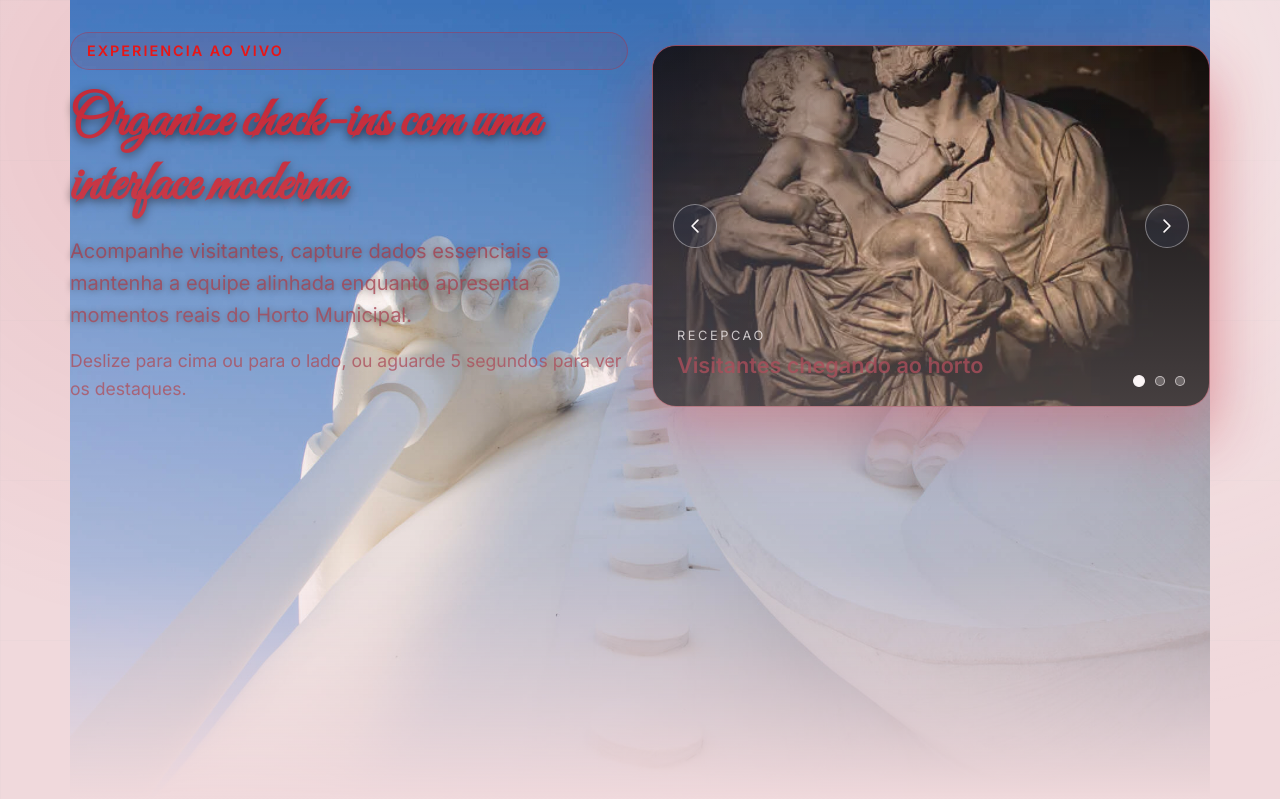
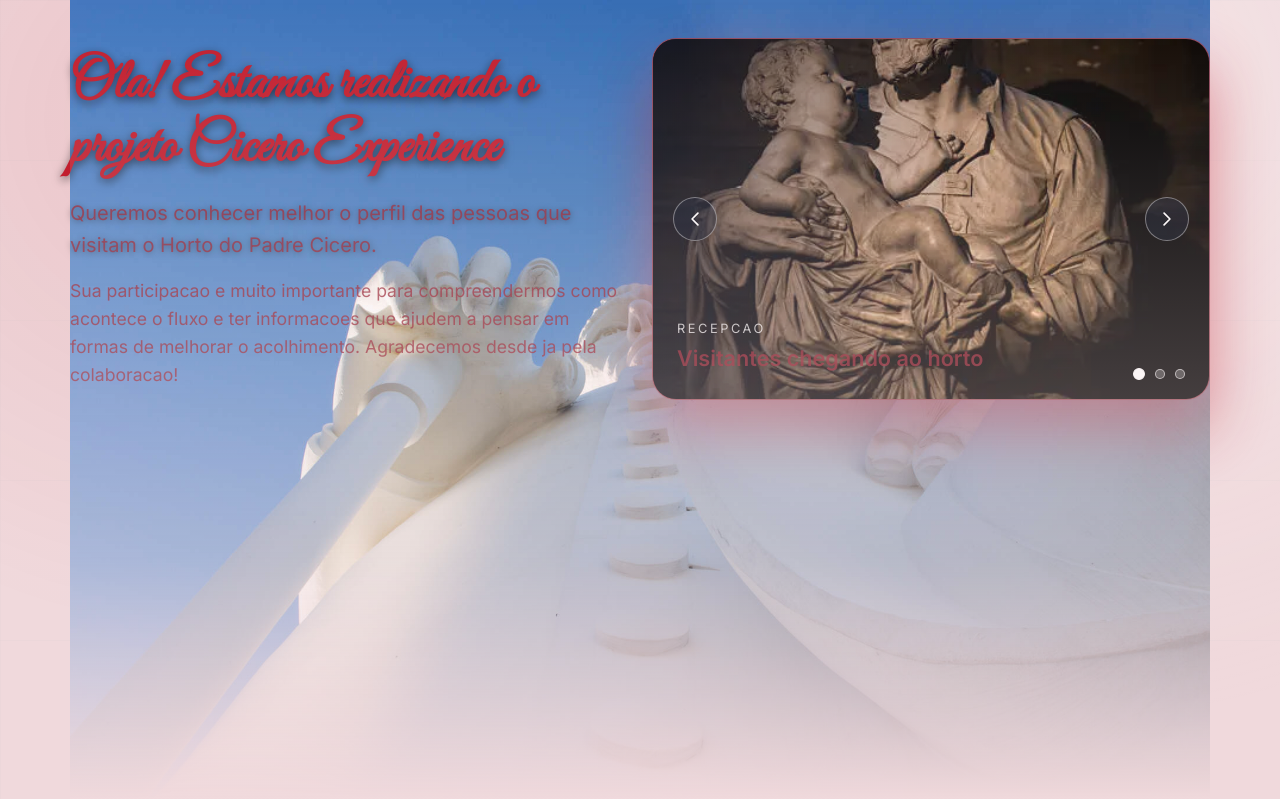
Before and after one commit to helionlf/ciceroExperience_api, a Django app: page /cicero-experience/ in a window 1280 px wide. Shown: the top 799 px of the page. Run offline with Django 5.2, Linux system fonts and the light colour scheme.

Commit message:
style: melhorias nas copys da home

```diff
--- a/cicero_experience/templates/cicero_experience/index.html
+++ b/cicero_experience/templates/cicero_experience/index.html
@@ -7,10 +7,9 @@
 <section class="page-hero container">
     <div class="row align-items-center gy-4">
         <div class="col-lg-6">
-            <span class="hero-eyebrow">Experiencia ao vivo</span>
-            <h1 class="page-title">Organize check-ins com uma interface moderna</h1>
-            <p class="hero-text">Acompanhe visitantes, capture dados essenciais e mantenha a equipe alinhada enquanto apresenta momentos reais do Horto Municipal.</p>
-            <p class="hero-text2">Deslize para cima ou para o lado, ou aguarde 5 segundos para ver os destaques.</p>
+            <h1 class="page-title">Ola! Estamos realizando o projeto Cicero Experience</h1>
+            <p class="hero-text">Queremos conhecer melhor o perfil das pessoas que visitam o Horto do Padre Cicero.</p>
+            <p class="hero-text2">Sua participacao e muito importante para compreendermos como acontece o fluxo e ter informacoes que ajudem a pensar em formas de melhorar o acolhimento. Agradecemos desde ja pela colaboracao!</p>
         </div>
         <div class="col-lg-6">
             <div class="hero-slider glass-card" data-slider="hero" tabindex="0" aria-label="Carrossel com destaques do horto">
```
